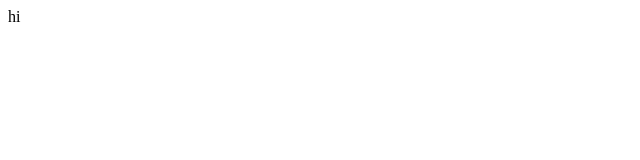
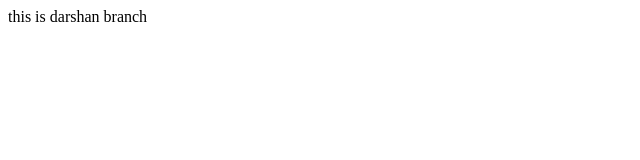
Before and after one commit to prathmeshbabar1/RealEstateCatalog, a React (Create React App) app in the folder frontend/: page / in a window 1280 px wide. Shown: the top 160 px of the page, without its empty margins (0-640 px from the left). Built offline with nearby package versions, Linux system fonts and the light colour scheme.

Commit message:
branch test

```diff
--- a/frontend/src/App.js
+++ b/frontend/src/App.js
@@ -2,7 +2,7 @@
 function App() {
   return (
     <div className="App">
-      hi
+      this is darshan branch
     </div>
   );
 }
```
